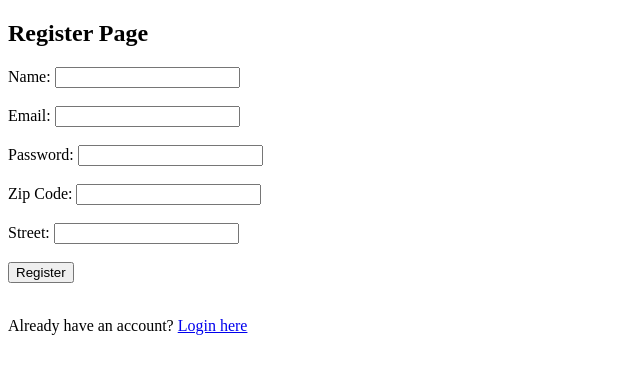
After one commit to chrisvobi/cureLink-netcomp-hackathon, a Flask app: page /register in a window 1280 px wide. The commit adds this page. Shown: the top 374 px of the page, without its empty margins (0-640 px from the left). Run offline with Flask 3, Linux system fonts and the light colour scheme.

Commit message:
added registering and sessions

```diff
--- a/main.py
+++ b/main.py
@@ -1,8 +1,9 @@
-from flask import Flask, request
+from flask import Flask, session
 from routes import init_routes
 
 app = Flask(__name__)
 app.template_folder = "templates"
+app.secret_key = "your_secret_key"  # Change this to a secure secret key
 
 init_routes(app)
 
--- a/routes/__init__.py
+++ b/routes/__init__.py
@@ -2,9 +2,11 @@ from .login_route import init_login_route
 from .main_route import init_main_route
 from .agent_route import init_agent_route
 from .appointments_route import init_appointments_route
+from .register_route import init_register_route
 
 def init_routes(app):
     init_login_route(app)
     init_main_route(app)
     init_agent_route(app)
     init_appointments_route(app)
+    init_register_route(app)
--- /dev/null
+++ b/routes/register_route.py
@@ -0,0 +1,79 @@
+from flask import render_template, redirect, url_for, request, flash
+import mysql.connector
+from werkzeug.security import generate_password_hash
+import json
+
+def get_db_connection():
+    # Load database configuration
+    with open('config.json', 'r') as config_file:
+        config = json.load(config_file)
+
+    db_user = config["register_user"]
+
+    # Connect to MySQL
+    db = mysql.connector.connect(
+        host=config["host"],
+        user=db_user["user"],
+        password=db_user["password"],
+        database=config["database"]
+    )
+
+    return db
+
+def get_first_available_patient_id(cursor):
+    """Finds the first available patient_id in the patients table."""
+    cursor.execute("SELECT patient_id FROM patients ORDER BY patient_id ASC")
+    existing_ids = [row[0] for row in cursor.fetchall()]
+
+    # Find the smallest missing number in the sequence
+    expected_id = 1
+    for existing_id in existing_ids:
+        if existing_id == expected_id:
+            expected_id += 1
+        else:
+            break
+    return expected_id
+
+
+def init_register_route(app):
+    @app.route('/register', methods=['GET', 'POST'])
+    def register():
+        if request.method == 'POST':
+            name = request.form['name']
+            email = request.form['email']
+            password = request.form['password']
+            zip_code = request.form['zip_code']
+            street = request.form['street']
+
+            if not name or not email or not password or not zip_code or not street:
+                flash("All fields are required!", "danger")
+                return render_template('register.html')
+
+            # Hash the password before storing it
+            hashed_password = password
+
+            db = get_db_connection()
+            cursor = db.cursor()
+
+            # Check if the email already exists
+            cursor.execute("SELECT * FROM patients WHERE email = %s", (email,))
+            existing_user = cursor.fetchone()
+
+            if existing_user:
+                flash("Email is already registered. Please log in.", "danger")
+            else:
+
+                patient_id = get_first_available_patient_id(cursor)
+
+                cursor.execute(
+                    "INSERT INTO patients (patient_id, name, email, password, zip_code, street) VALUES (%s, %s, %s, %s, %s, %s)",
+                    (patient_id, name, email, hashed_password, zip_code, street)
+                )
+                db.commit()
+                flash("Registration successful! You can now log in.", "success")
+                return redirect(url_for('login'))
+
+            cursor.close()
+            db.close()
+
+        return render_template('register.html')
--- /dev/null
+++ b/templates/register.html
@@ -0,0 +1,37 @@
+<!doctype html>
+<html>
+<head><title>Register Page</title></head>
+<body>
+    <h2>Register Page</h2>
+
+    {% with messages = get_flashed_messages(with_categories=True) %}
+        {% if messages %}
+            {% for category, message in messages %}
+                <p>{{ message }}</p>
+            {% endfor %}
+        {% endif %}
+    {% endwith %}
+
+    <form action="{{ url_for('register') }}" method="post">
+        <label>Name:</label>
+        <input type="text" name="name" required><br><br>
+
+        <label>Email:</label>
+        <input type="email" name="email" required><br><br>
+
+        <label>Password:</label>
+        <input type="password" name="password" required><br><br>
+
+        <label>Zip Code:</label>
+        <input type="text" name="zip_code" required><br><br>
+
+        <label>Street:</label>
+        <input type="text" name="street" required><br><br>
+
+        <button type="submit">Register</button>
+    </form>
+
+    <br>
+    <p>Already have an account? <a href="{{ url_for('login') }}">Login here</a></p>
+</body>
+</html>
```
Also changed, not shown: routes/agent_route.py (+6 -1 lines), routes/login_route.py (+45 -2 lines), routes/main_route.py (+32 -2 lines), templates/login.html (+16 -4 lines).
